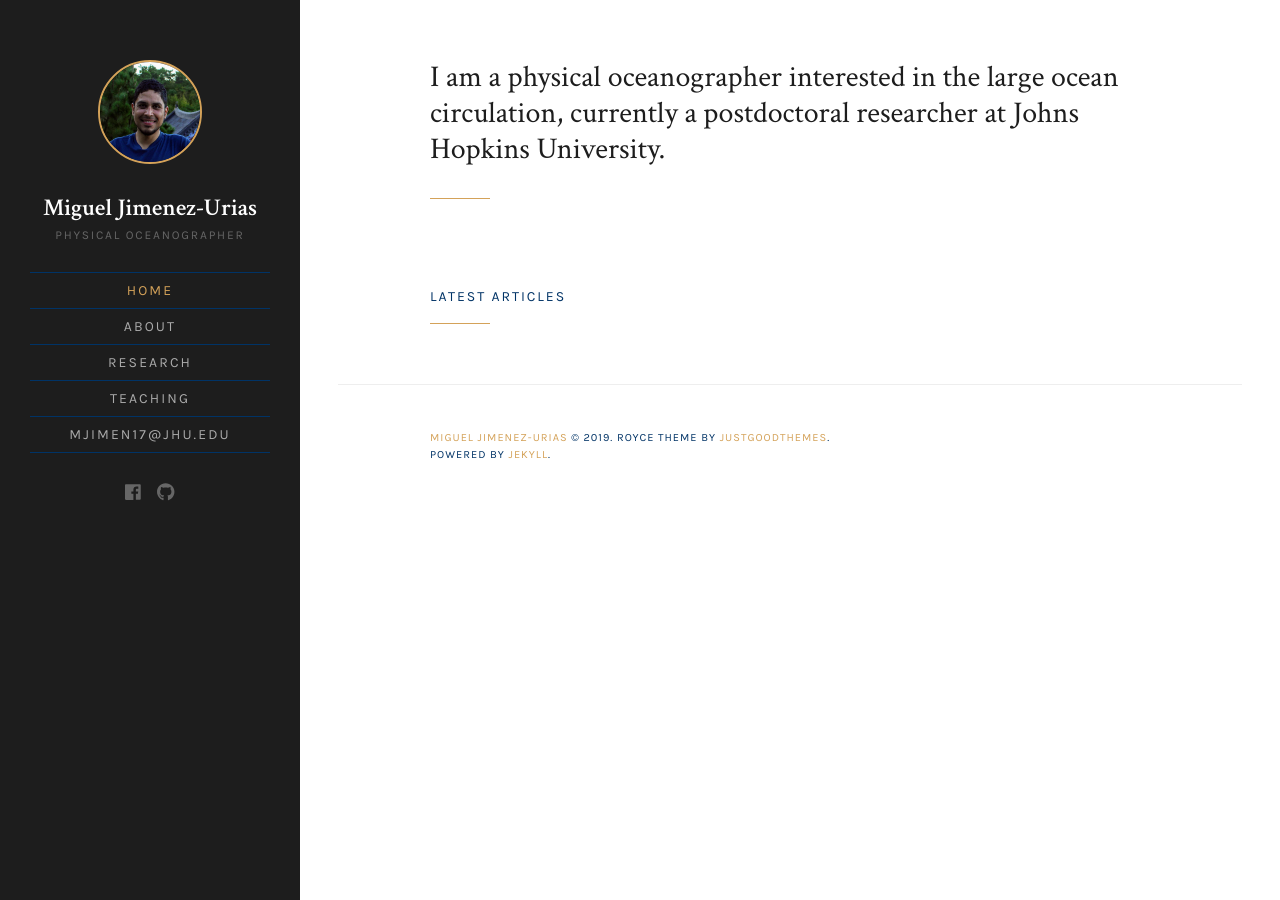
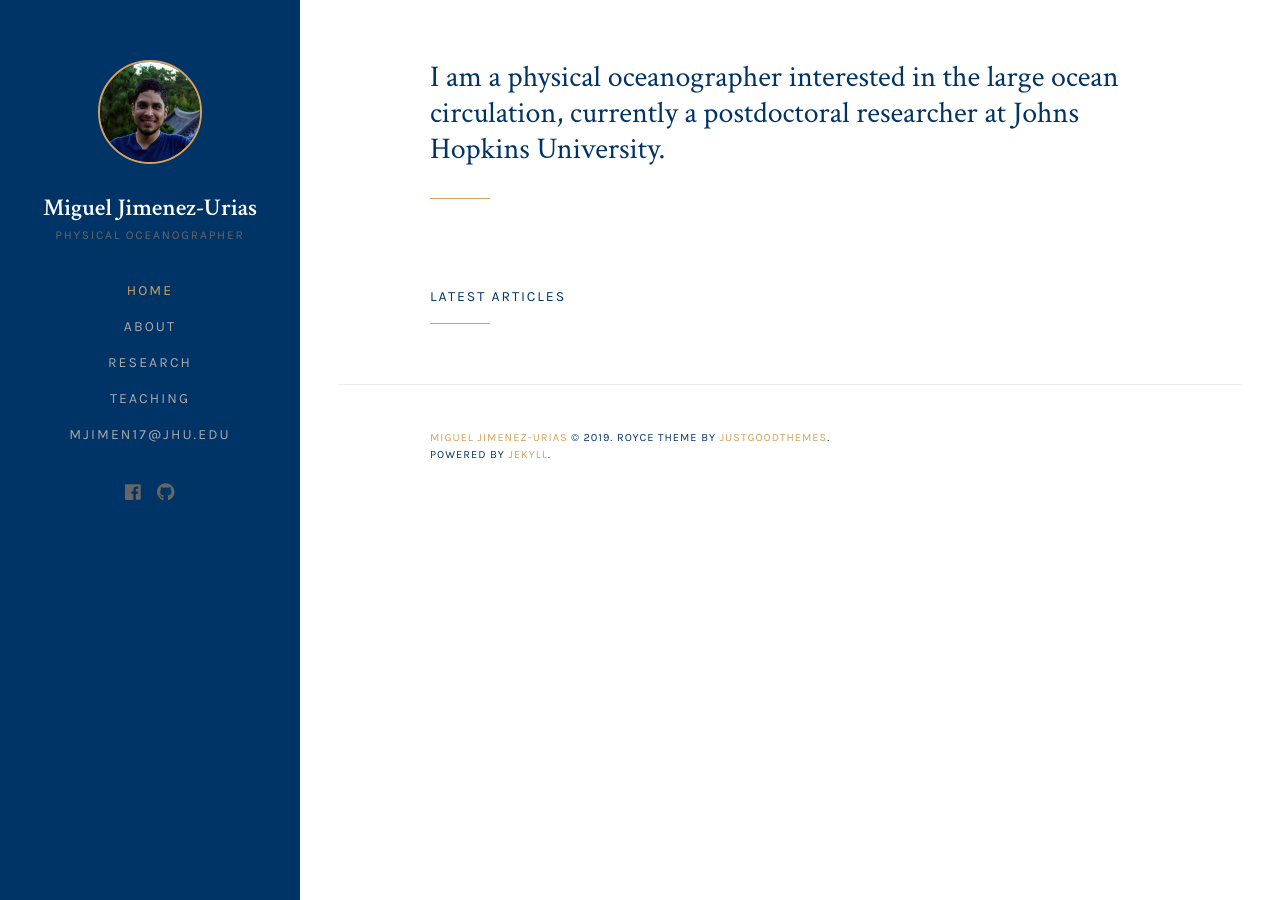
Before and after one commit to Mikejmnez/Mikejmnez.github.io, a Jekyll site: the page built from index.html, in a window 1280 px wide. Built offline with Jekyll 4.4.1, drawn with Linux system fonts in a browser that asks for light colours; the list of posts is cut into pages by our own code.

Commit message:
on _variables.scss, I changed the reference color gray-darkest to a dark blue. Original is commented

```diff
--- a/_sass/_variables.scss
+++ b/_sass/_variables.scss
@@ -4,7 +4,8 @@ $font-secondary: 'Crimson Text', serif;
 
 // Colors
 $color-accent: #d4a259;
-$gray-darkest: #1d1d1d;
+// $gray-darkest: #1d1d1d;
+$gray-darkest: #003366;
 //$gray-dark: #333;
 $gray-dark: #003366;
 $gray: #666;
```
